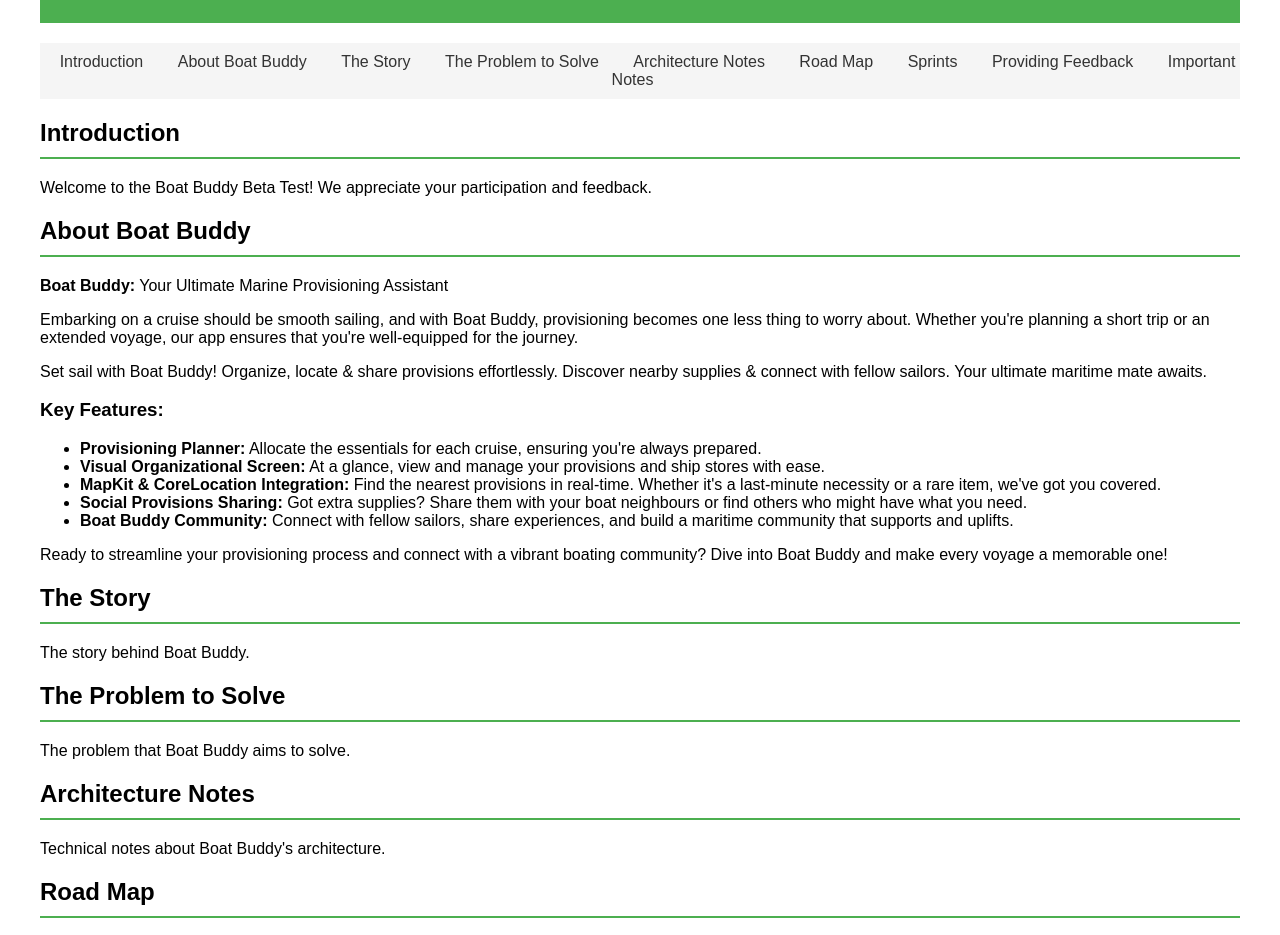
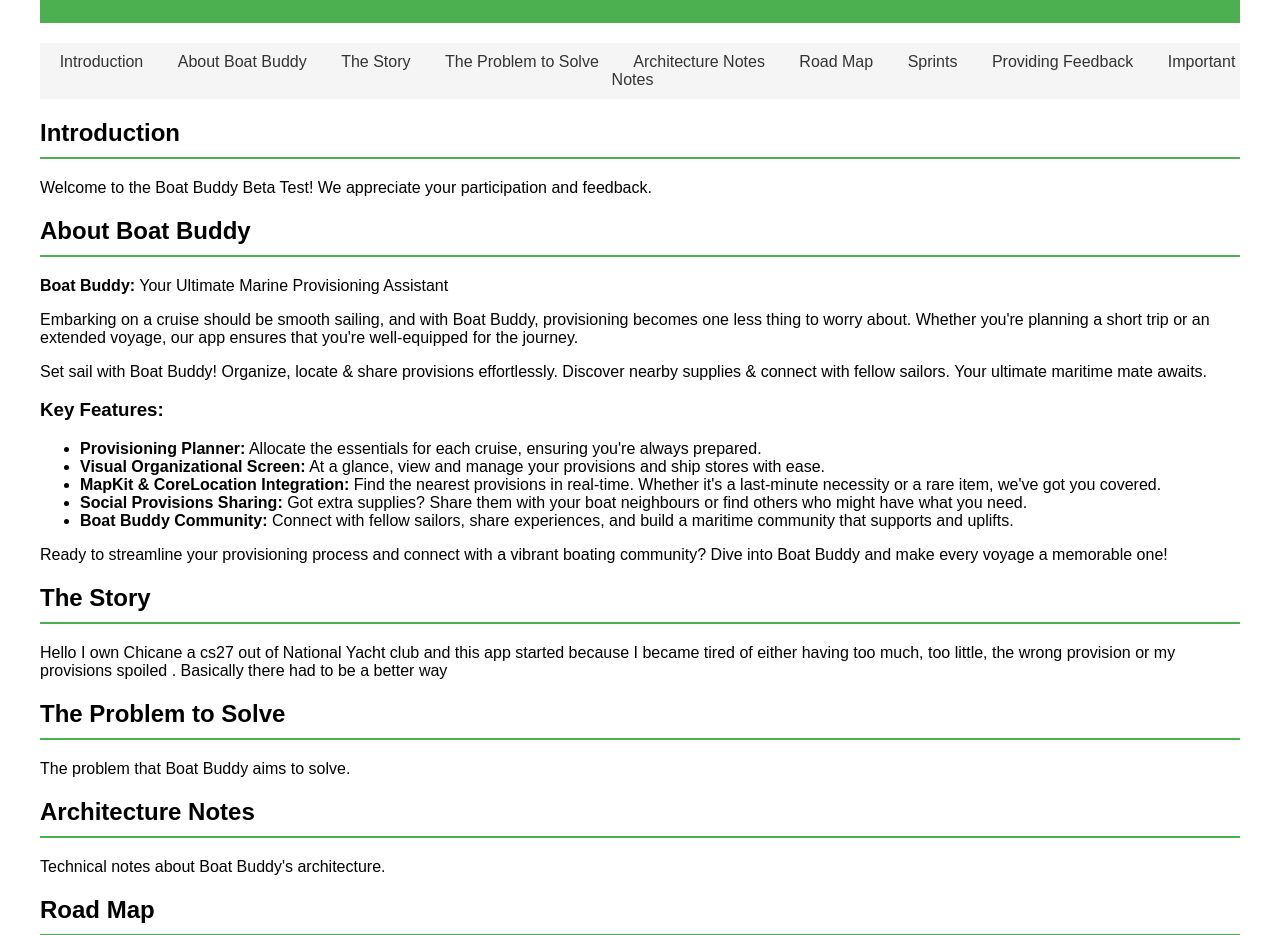
Before and after one commit to archipelagoenvironmentalsolutions/publicboatbuddybetatestsight, a plain HTML site: page index.html in a window 1280 px wide. Shown: the part 151-1086 px from the top of the page. Drawn offline with Linux system fonts and the light colour scheme.

Commit message:
Update index.html

```diff
--- a/index.html
+++ b/index.html
@@ -94,7 +94,8 @@
 
     <section id="story">
         <h2>The Story</h2>
-        <p>The story behind Boat Buddy.</p>
+        <p>Hello I own Chicane a cs27 out of National Yacht club and this app started because I became tired of either having too much, too little, the wrong provision or my provisions spoiled
+    .  Basically there had to be a better way</p>
     </section>
 
     <section id="problem">
```
